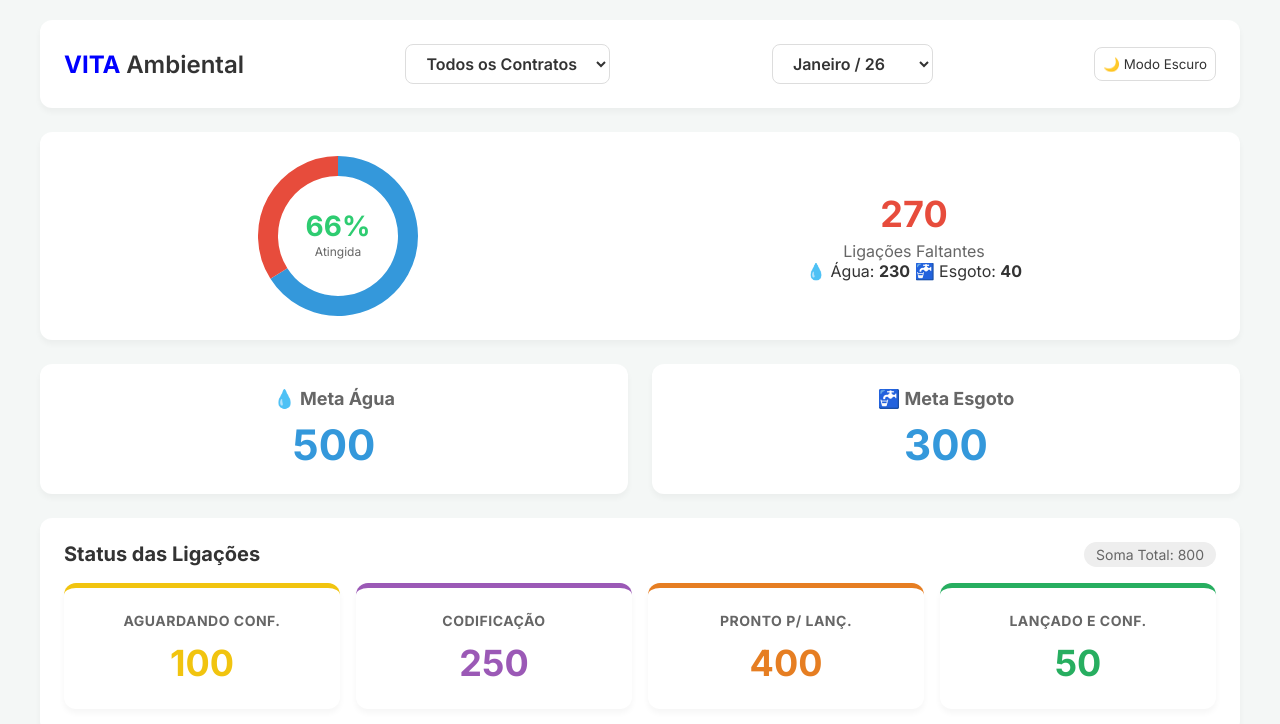
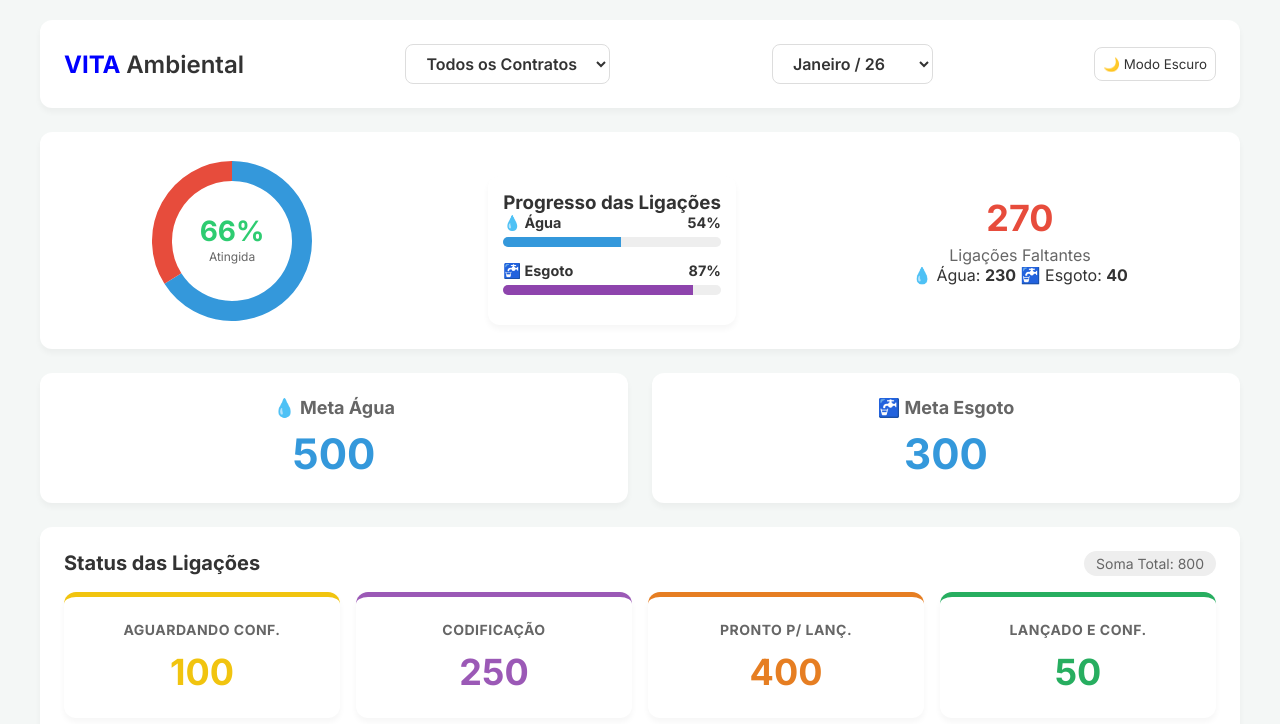
Before and after one commit to eduardolopesPDA/DashBoard-Vita, a website: page index.html in a window 1280 px wide. Drawn offline with nearby package versions, Linux system fonts and the light colour scheme.

Commit message:
feat: adicinei uma barra de progresso para as ligações de agua e esgoto

```diff
--- a/index.html
+++ b/index.html
@@ -55,6 +55,31 @@
             </div>
           </div>
 
+          <!-- barra de progresso -->
+          <div class="progress-container card">
+            <h3>Progresso das Ligações</h3>
+
+            <div class="progress-item">
+                <div class="progress-labels">
+                    <span>💧 Água</span>
+                    <span id="percAgua">0%</span>
+                </div>
+                <div class="progress-line">
+                    <div id="barAgua" class="progress-fill water"></div>
+                </div>
+            </div>
+
+            <div class="progress-item">
+                <div class="progress-labels">
+                    <span>🚰 Esgoto</span>
+                    <span id="percEsgoto">0%</span>
+                </div>
+                <div class="progress-line">
+                    <div id="barEsgoto" class="progress-fill sewage"></div>
+                </div>
+            </div>
+        </div>
+
           <div class="goal-alert">
               <div class="total-faltante">
               <h3>140</h3>
--- a/script.js
+++ b/script.js
@@ -148,6 +148,33 @@ function atualizarDashboard(nome) {
       meuGrafico.data.datasets[0].data = [porcentagemReal, 100 - porcentagemReal];
       meuGrafico.update();
   }
+
+// calculo das barras de progresso
+
+// Progresso de agua
+const metaAgua = d.agua || 0;
+const faltaAgua = d.faltaAgua || 0;
+let percAgua = 0;
+if (metaAgua > 0) {
+    percAgua = Math.round(((metaAgua - faltaAgua) / metaAgua) * 100);
+}
+percAgua = Math.max(0, Math.min(100, percAgua)); // Trava entre 0 e 100
+
+// Progresso de esgoto
+const metaEsgoto = d.esgoto || 0;
+const faltaEsgoto = d.faltaEsgoto || 0;
+let percEsgoto = 0;
+if (metaEsgoto > 0) {
+    percEsgoto = Math.round(((metaEsgoto - faltaEsgoto) / metaEsgoto) * 100);
+}
+percEsgoto = Math.max(0, Math.min(100, percEsgoto));
+
+// atualização visual das barras
+document.getElementById('percAgua').innerText = percAgua + '%';
+document.getElementById('barAgua').style.width = percAgua + '%';
+
+document.getElementById('percEsgoto').innerText = percEsgoto + '%';
+document.getElementById('barEsgoto').style.width = percEsgoto + '%';
 }
 
 const seletor = document.getElementById('contractSelect');
--- a/style.css
+++ b/style.css
@@ -256,3 +256,44 @@ body.dark-mode .workflow-section h3 span {
   color: #ddd;
 
 }
+
+/* estilização da barra de progresso */
+.progress-container {
+  margin-top: 20px;
+  padding: 15px;
+}
+
+.progress-item {
+  margin-bottom: 15px;
+}
+
+.progress-labels {
+  display: flex;
+  justify-content: space-between;
+  margin-bottom: 5px;
+  font-size: 0.9rem;
+  font-weight: bold;
+}
+
+.progress-line {
+  width: 100%;
+  height: 10px;
+  background-color: #eee;
+  border-radius: 5px;
+  overflow: hidden;
+}
+
+/* Cores das barras */
+.progress-fill {
+  height: 100%;
+  width: 0%; /* Começa em 0 para animar */
+  transition: width 0.5s ease-in-out;
+}
+
+.water { background-color: #3498db; }
+.sewage { background-color: #8e44ad; }
+
+/* Ajuste para Dark Mode */
+body.dark-mode .progress-line {
+  background-color: #333;
+}
```
